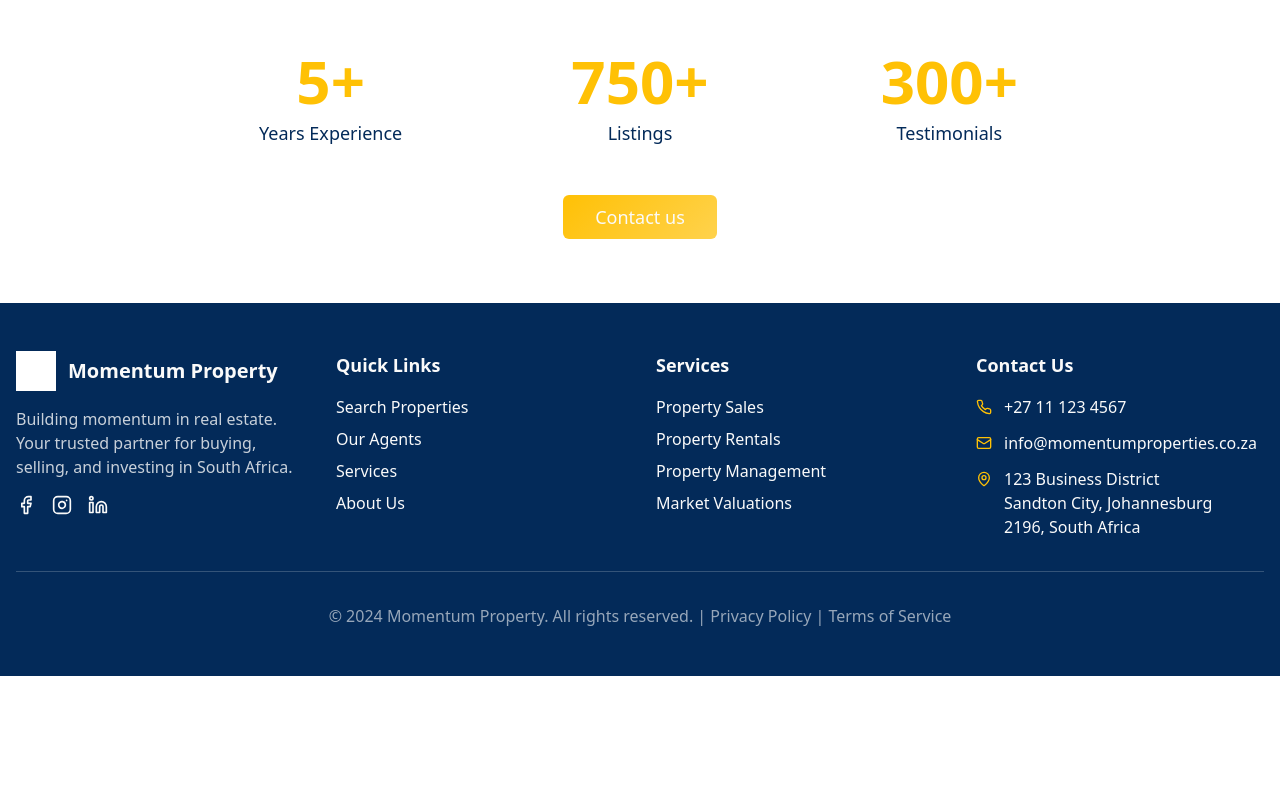
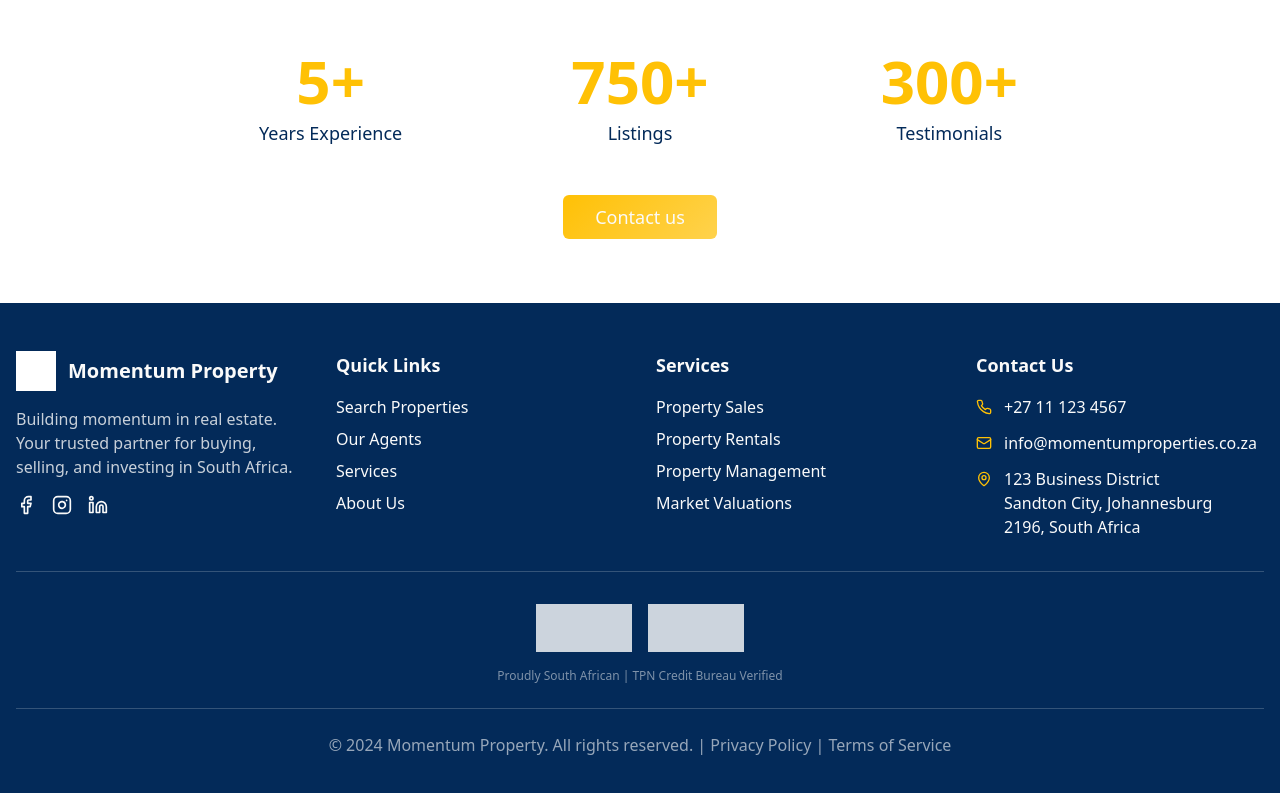
Before and after one commit to bob6512/url-to-file-fun, a React (Vite) app: page / in a window 1280 px wide. Shown: the part 1633-2426 px from the top of the page. Before the commit the page ends 2309 px from the top, so only its background shows below. Built offline with nearby package versions, Linux system fonts and the light colour scheme; the HTML template or start-up script is replaced by a standard one.

Commit message:
Add branding and credit bureau icons

```diff
--- a/src/components/Footer.tsx
+++ b/src/components/Footer.tsx
@@ -1,6 +1,8 @@
 import { Link } from "react-router-dom";
 import { Phone, Mail, MapPin, Facebook, Instagram, Linkedin } from "lucide-react";
 import momentumLogo from "@/assets/momentum-logo.png";
+import proudlySALogo from "@/assets/proudly-south-african-logo.png";
+import tpnLogo from "@/assets/tpn-credit-bureau-logo.png";
 
 const Footer = () => {
   return (
@@ -65,7 +67,30 @@ const Footer = () => {
           </div>
         </div>
 
-        <div className="border-t border-primary-foreground/20 mt-8 pt-8 text-center">
+        {/* Branding Section */}
+        <div className="border-t border-primary-foreground/20 mt-8 pt-8">
+          <div className="flex flex-col items-center space-y-4">
+            <div className="flex flex-col sm:flex-row items-center justify-center gap-8">
+              <div className="flex items-center space-x-4">
+                <img
+                  src={proudlySALogo}
+                  alt="Proudly South African"
+                  className="h-12 brightness-0 invert opacity-80 hover:opacity-100 transition-opacity"
+                />
+                <img
+                  src={tpnLogo}
+                  alt="TPN Credit Bureau"
+                  className="h-12 brightness-0 invert opacity-80 hover:opacity-100 transition-opacity"
+                />
+              </div>
+            </div>
+            <p className="text-xs text-primary-foreground/50 text-center">
+              Proudly South African | TPN Credit Bureau Verified
+            </p>
+          </div>
+        </div>
+
+        <div className="border-t border-primary-foreground/20 mt-6 pt-6 text-center">
           <p className="text-primary-foreground/60">
             © 2024 Momentum Property. All rights reserved. | Privacy Policy | Terms of Service
           </p>
```
Also changed, not shown: src/assets/proudly-south-african-logo.png (added), src/assets/tpn-credit-bureau-logo.png (added).
